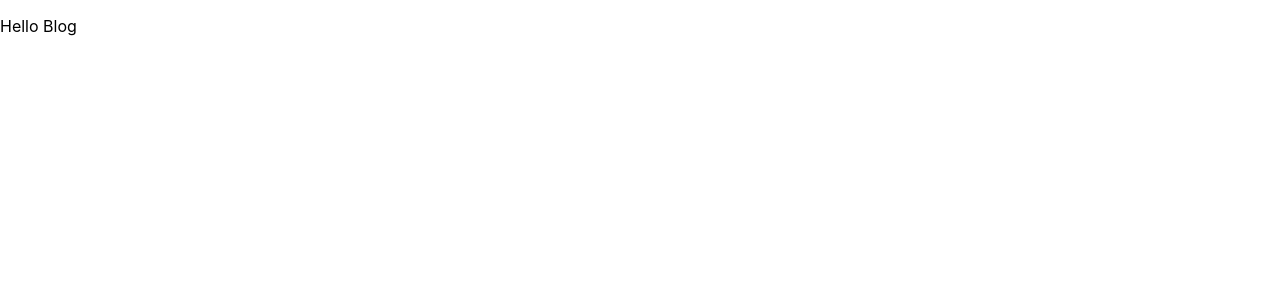
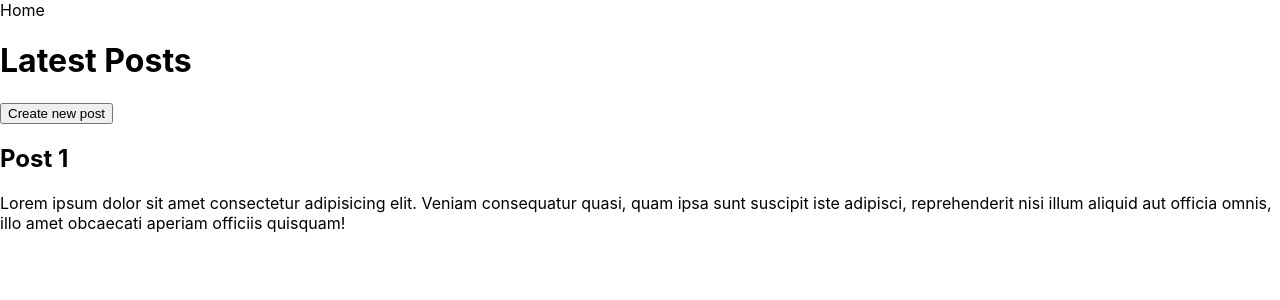
Before and after one commit to AntonGluschuk/next_blog, a Next.js app: page / in a window 1280 px wide. Shown: the top 300 px of the page. Built offline with nearby package versions, Linux system fonts and the light colour scheme.

Commit message:
rude structure

```diff
--- /dev/null
+++ b/components/MainLayout.tsx
@@ -0,0 +1,20 @@
+import Head from 'next/head';
+import Link from 'next/link';
+
+export function MainLayout({ children }) {
+  return (
+    <>
+      <Head>
+        <meta name="keywords" content="nextjs, reactjs, blog" />
+        <meta name="description" content="Blog about javascript" />
+        <meta charSet="utf-8" />
+      </Head>
+      <nav>
+        <Link href={'/'}>
+          <a>Home</a>
+        </Link>
+      </nav>
+      <main>{children}</main>
+    </>
+  );
+}
--- a/pages/index.tsx
+++ b/pages/index.tsx
@@ -1,7 +1,33 @@
-export default function Home() {
+import Router from 'next/router';
+import Link from 'next/link';
+import Head from 'next/head';
+import { MainLayout } from '../components/MainLayout';
+
+interface Props {}
+
+export default function Home({}: Props) {
+  const clickHandler = () => {
+    Router.push('/posts/new');
+  };
+
   return (
-    <>
-      <p>Hello Blog</p>
-    </>
+    <MainLayout>
+      <Head>
+        <title>Blog | Latest Posts</title>
+      </Head>
+      <h1>Latest Posts</h1>
+      <button onClick={clickHandler}>Create new post</button>
+      <div>
+        <Link href={'posts/1'}>
+          <h2>Post 1</h2>
+        </Link>
+        <p>
+          Lorem ipsum dolor sit amet consectetur adipisicing elit. Veniam
+          consequatur quasi, quam ipsa sunt suscipit iste adipisci,
+          reprehenderit nisi illum aliquid aut officia omnis, illo amet
+          obcaecati aperiam officiis quisquam!
+        </p>
+      </div>
+    </MainLayout>
   );
 }
```
Also changed, not shown: pages/posts/[id].tsx (added, +27 -0 lines), pages/posts/new.tsx (added, +21 -0 lines).
